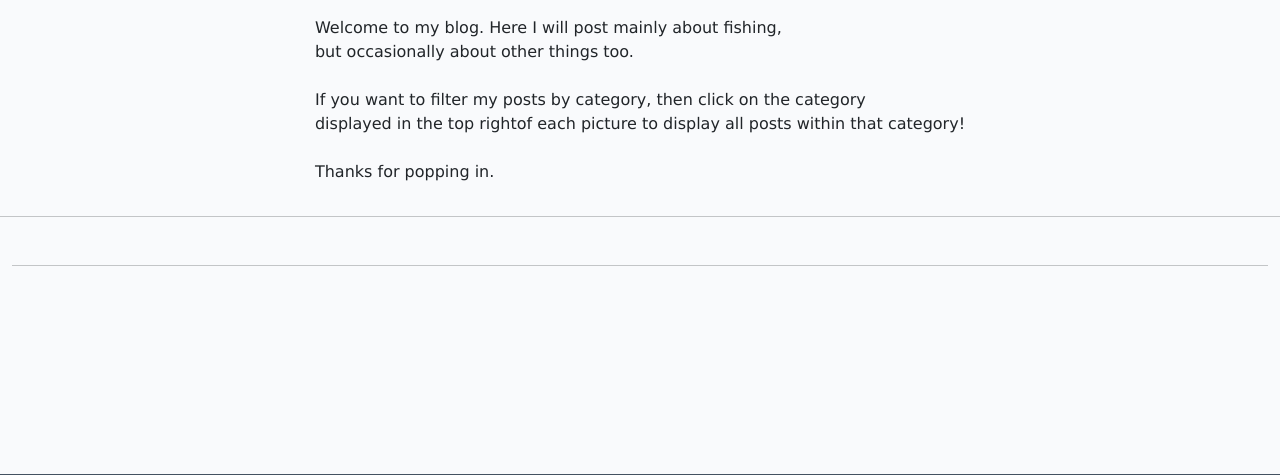
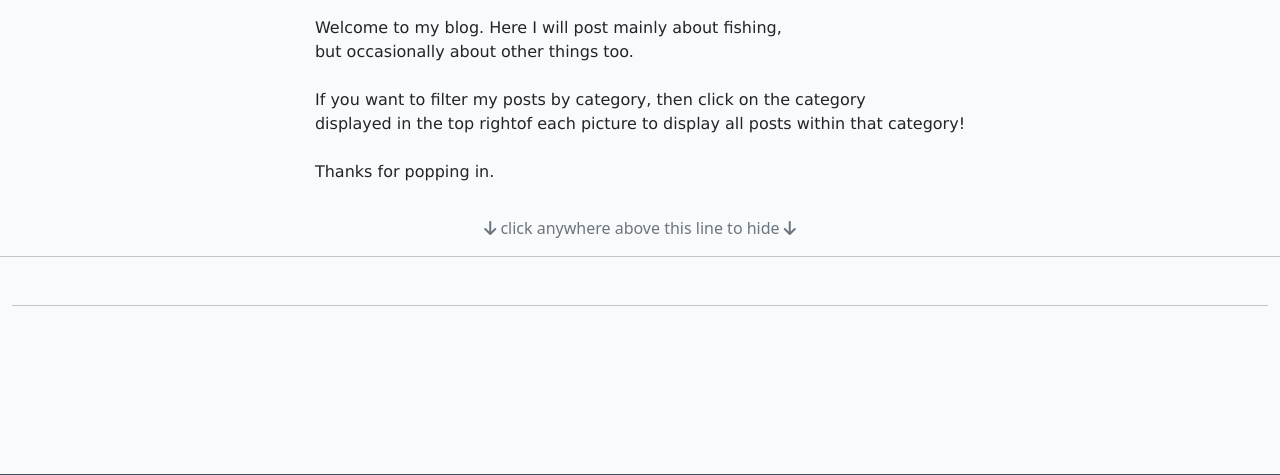
Before and after one commit to markdaniel1982/MD82-P4, a Django app: page / in a window 1280 px wide. Shown: the part 246-721 px from the top of the page. Run offline with Django 3.2, Linux system fonts and the light colour scheme; data that the repository does not hold is empty; some libraries are stand-ins or nearby versions.

Commit message:
add script to enable user to  hide introduction on homepage

```diff
--- a/templates/index.html
+++ b/templates/index.html
@@ -2,7 +2,7 @@
 {% load crispy_forms_tags %}
 
 {% block content %}
-<div class="container">
+<div class="container" id="intro-container" onclick="hideIntro()">
     <p class="introduction">
         Welcome to my blog. Here I will post mainly about fishing,<br>but occasionally about other things too.
         <br><br>
@@ -10,8 +10,16 @@
         picture to display all posts within that category!
         <br><br>
         Thanks for popping in.
-
+    <div class="row">
+        <span class="text-muted text-center"><i class="fa-solid fa-arrow-down"></i> click anywhere above this line to
+            hide <i class="fa-solid fa-arrow-down"></i></span>
+    </div>
     </p>
+    <script>
+        function hideIntro() {
+            document.getElementById("intro-container").style.display = "none";
+        }
+    </script>
 </div>
 <hr>
 <div class="container-fluid">
```
